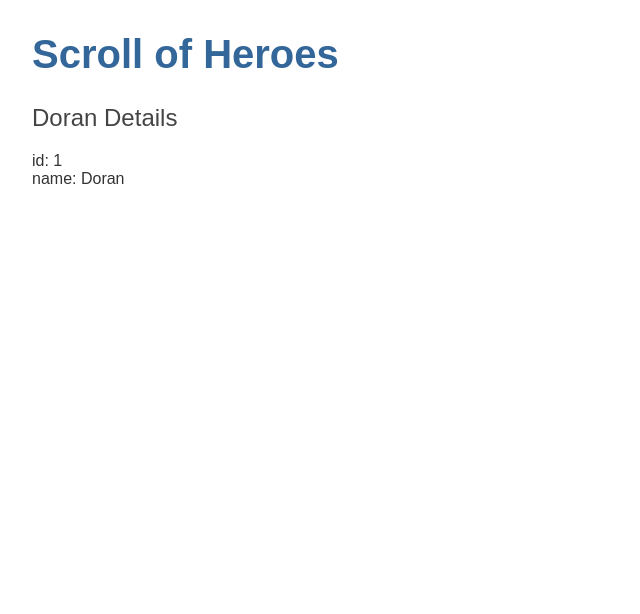
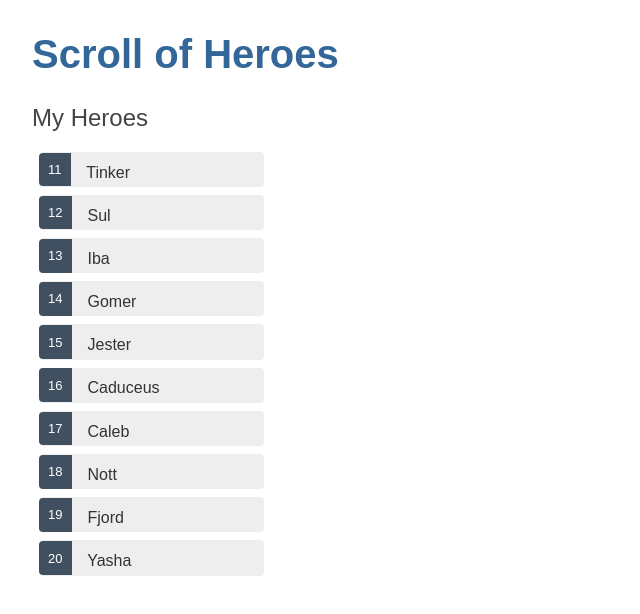
Before and after one commit to YellapNave/ScrollofHeroes, an Angular app: page / in a window 1280 px wide. Shown: the top 614 px of the page, without its empty margins (0-640 px from the left). Built offline with nearby package versions, Linux system fonts and the light colour scheme.

Commit message:
Updated hero component to accomodate lists of heroes

```diff
--- a/src/app/app.module.ts
+++ b/src/app/app.module.ts
@@ -1,4 +1,5 @@
 import { BrowserModule } from '@angular/platform-browser';
+import { FormsModule } from '@angular/forms';
 import { NgModule } from '@angular/core';
 
 import { AppRoutingModule } from './app-routing.module';
@@ -11,6 +12,7 @@
     HeroesComponent
   ],
   imports: [
+    FormsModule,
     BrowserModule,
     AppRoutingModule
   ],
--- a/src/app/heroes/heroes.component.html
+++ b/src/app/heroes/heroes.component.html
@@ -1,3 +1,6 @@
-<h2>{{hero.name}} Details</h2>
-<div><span>id: </span>{{hero.id}}</div>
-<div><span>name: </span>{{hero.name}}</div>
+<h2>My Heroes</h2>
+<ul class="heroes">
+    <li *ngFor="let hero of heroes" (click)="onSelect(hero)">
+        <span class="badge">{{hero.id}}</span> {{hero.name}}
+    </li>
+</ul>
--- a/src/app/heroes/heroes.component.scss
+++ b/src/app/heroes/heroes.component.scss
@@ -0,0 +1,44 @@
+/* HeroesComponent's private CSS styles */
+.heroes {
+    margin: 0 0 2em 0;
+    list-style-type: none;
+    padding: 0;
+    width: 15em;
+  }
+  .heroes li {
+    cursor: pointer;
+    position: relative;
+    left: 0;
+    background-color: #EEE;
+    margin: .5em;
+    padding: .3em 0;
+    height: 1.6em;
+    border-radius: 4px;
+  }
+  .heroes li:hover {
+    color: #607D8B;
+    background-color: #DDD;
+    left: .1em;
+  }
+  .heroes li.selected {
+    background-color: #CFD8DC;
+    color: white;
+  }
+  .heroes li.selected:hover {
+    background-color: #BBD8DC;
+    color: white;
+  }
+  .heroes .badge {
+    display: inline-block;
+    font-size: small;
+    color: white;
+    padding: 0.8em 0.7em 0 0.7em;
+    background-color:#405061;
+    line-height: 1em;
+    position: relative;
+    left: -1px;
+    top: -4px;
+    height: 1.8em;
+    margin-right: .8em;
+    border-radius: 4px 0 0 4px;
+  }
--- a/src/app/heroes/heroes.component.ts
+++ b/src/app/heroes/heroes.component.ts
@@ -1,5 +1,6 @@
 import { Component, OnInit } from '@angular/core';
 import { Hero } from '../hero'
+import { HEROES } from '../mock-heroes'
 
 @Component({
   selector: 'app-heroes',
@@ -7,10 +8,12 @@
   styleUrls: ['./heroes.component.scss']
 })
 export class HeroesComponent implements OnInit {
-  hero: Hero = {
-    id: 1,
-    name: 'Doran'
+  selectedHero: Hero;
+  onSelect(hero: Hero): void {
+    this.selectedHero = hero;
   }
+
+  heroes = HEROES;
 
   constructor() { }
 
--- /dev/null
+++ b/src/app/mock-heroes.ts
@@ -0,0 +1,14 @@
+import { Hero } from './hero';
+
+export const HEROES: Hero[] = [
+    { id: 11, name: 'Tinker' },
+    { id: 12, name: 'Sul' },
+    { id: 13, name: 'Iba' },
+    { id: 14, name: 'Gomer' },
+    { id: 15, name: 'Jester' },
+    { id: 16, name: 'Caduceus' },
+    { id: 17, name: 'Caleb' },
+    { id: 18, name: 'Nott' },
+    { id: 19, name: 'Fjord' },
+    { id: 20, name: 'Yasha' }
+]
```
